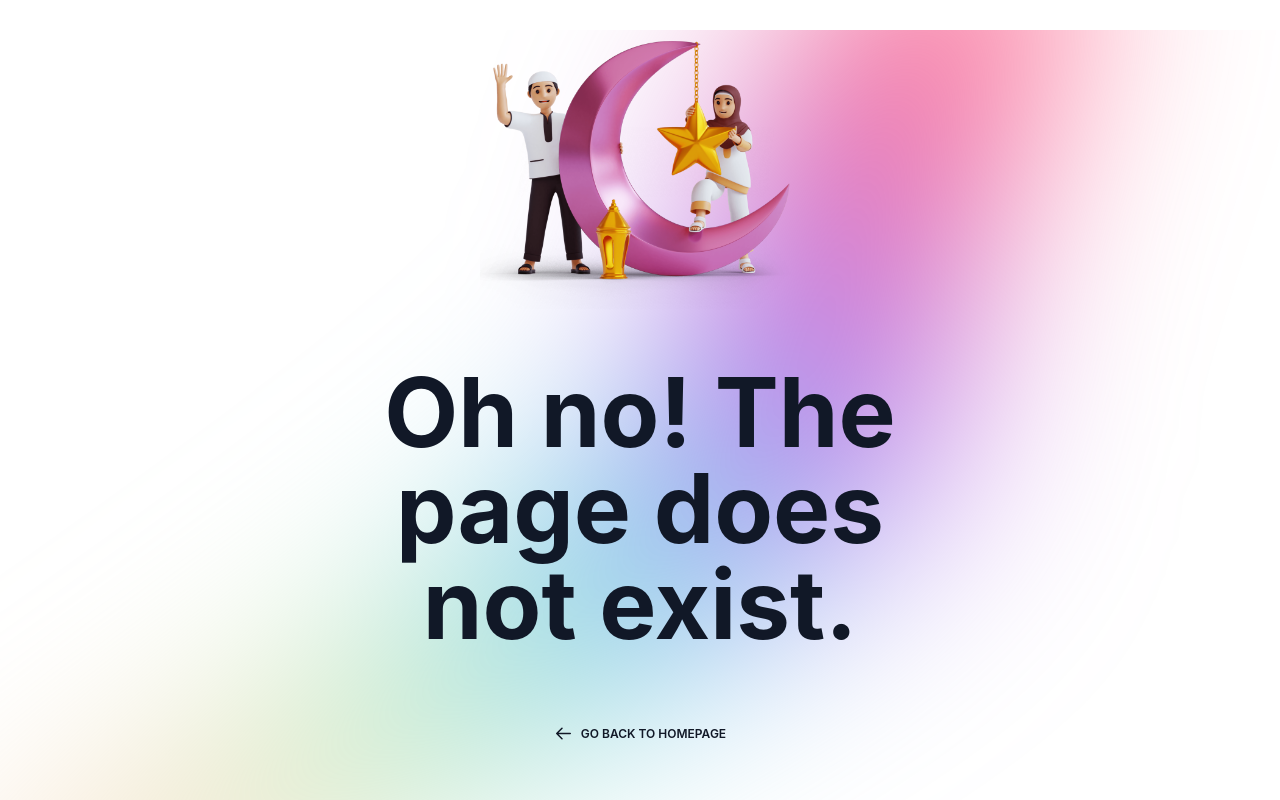
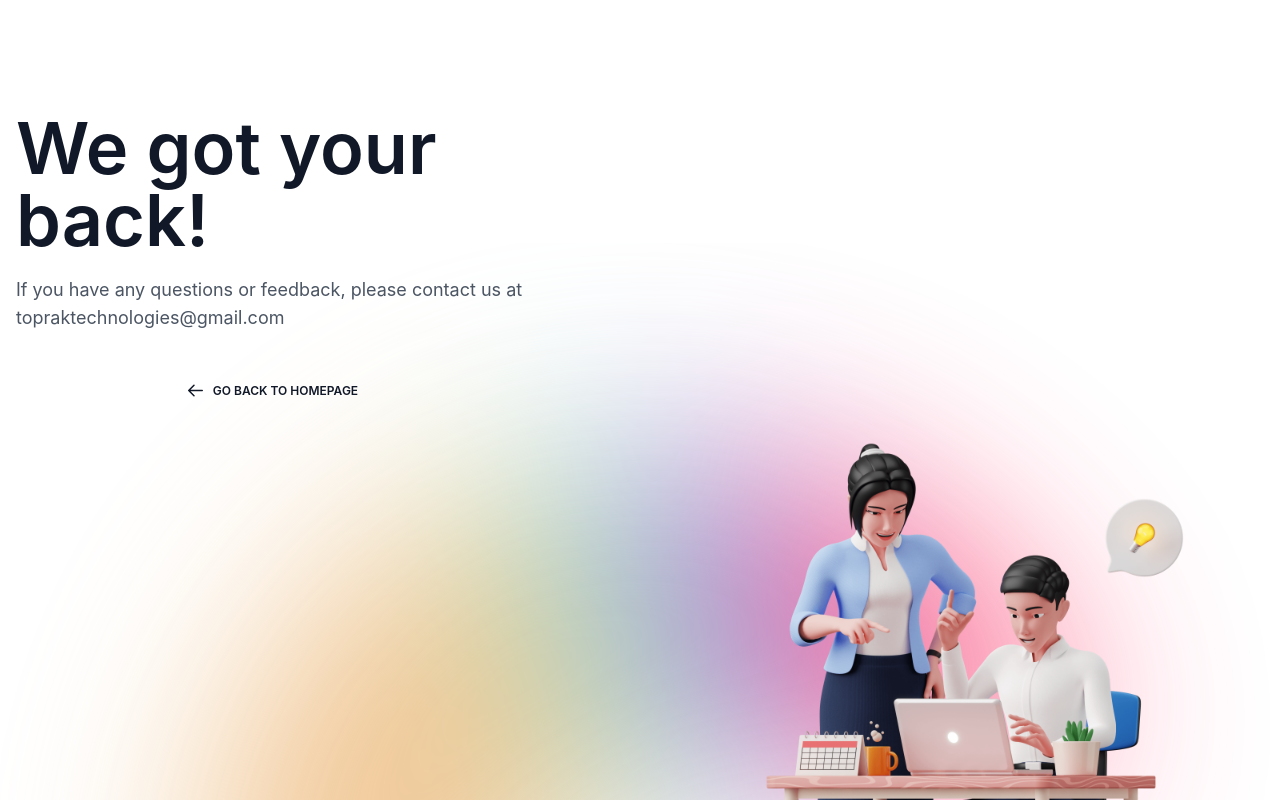
Before and after one commit to mustafakemaltoprak/Nour, a React (Create React App) app: page /contact in a window 1280 px wide. Built offline with nearby package versions, Linux system fonts and the light colour scheme; the HTML template or start-up script is replaced by a standard one.

Commit message:
contact us page

```diff
--- a/src/App.js
+++ b/src/App.js
@@ -4,6 +4,7 @@ import Prayertimepage from './pages/prayertimepage';
 import Aboutuspage from './pages/aboutuspage';
 import Errorpage from './pages/errorpage';
 import HadithOfTheDay from './pages/hadithoftheday';
+import Contactpage from './pages/contactpage';
 
 export default function App() {
   return (
@@ -13,6 +14,7 @@ export default function App() {
         <Route path="/prayertime" element={<Prayertimepage />} />
         <Route path="/team" element={<Aboutuspage />} />
         <Route path="/hadith" element={<HadithOfTheDay />} />
+        <Route path="/contact" element={<Contactpage />} />
         <Route path="*" exact={true} element={<Errorpage />} />
       </Routes>
     </Router>
--- a/src/components/header.js
+++ b/src/components/header.js
@@ -20,9 +20,6 @@ export default function header() {
                   <li class="font-heading mr-9 text-gray-900 hover:text-gray-700 text-lg">
                     <a href="/hadith">Hadith of The Day</a>
                   </li>
-                  <li class="font-heading mr-9 text-gray-900 hover:text-gray-700 text-lg">
-                    <a href="/team">Our Team</a>
-                  </li>
                 </ul>
               </div>
             </div>
@@ -31,8 +28,16 @@ export default function header() {
             <div class="flex flex-wrap items-center">
               <div class="w-auto hidden lg:block">
                 <div class="flex flex-wrap">
-                  <div class="w-auto"></div>
-                  <div class="w-auto"></div>
+                  <div class="w-auto">
+                    <button class="font-heading block py-2 px-5 mr-5 text-lg text-gray-900 rounded-10">
+                      <a href="/contact">Contact Us</a>
+                    </button>
+                  </div>
+                  <div class="w-auto">
+                    <button class="font-heading block py-2 px-5 mr-5 text-lg text-gray-900 rounded-10">
+                      <a href="/team">Our Team</a>
+                    </button>
+                  </div>
                 </div>
               </div>
             </div>
--- a/src/components/navbar.js
+++ b/src/components/navbar.js
@@ -18,9 +18,6 @@ export default function navbar() {
                 </li>
                 <li class="font-heading mr-9 text-gray-900 hover:text-gray-700 text-lg">
                   <a href="/hadith">Hadith of The Day</a>
-                </li>
-                <li class="font-heading mr-9 text-gray-900 hover:text-gray-700 text-lg">
-                  <a href="/team">Our Team</a>
                 </li>
               </ul>
             </div>
--- a/src/index.css
+++ b/src/index.css
@@ -90,6 +90,18 @@ code {
   margin-bottom: 44px;
 }
 
+.contact-section {
+  height: 100vh;
+}
+
+.contact-image {
+  flex-direction: row-reverse;
+}
+
+.back-home-button {
+  margin-top: 25px;
+}
+
 img {
   pointer-events: none;
 }
--- /dev/null
+++ b/src/pages/contactpage.js
@@ -0,0 +1,64 @@
+import React from 'react';
+import { useNavigate } from 'react-router-dom';
+
+export default function Contactpage() {
+  const navigate = useNavigate();
+
+  return (
+    <section class="relative pt-28 bg-gradient-gray2 overflow-hidden contact-section">
+      <img class="absolute left-0 top-0 h-full" src="/radial3.svg" alt="" />
+      <div class="relative z-10 container mx-auto px-4">
+        <div class="md:max-w-lg">
+          <h2 class="mb-5 font-heading font-semibold text-6xl sm:text-7xl text-gray-900">
+            We got your back!
+          </h2>
+          <p class="text-gray-600 text-lg">
+            If you have any questions or feedback, please contact us at
+            topraktechnologies@gmail.com
+          </p>
+          <div class="group relative md:max-w-max mx-auto">
+            <div class="absolute top-0 left-0 w-full h-full bg-gradient-green opacity-0 group-hover:opacity-50 rounded-lg transition ease-out duration-300"></div>
+            <button class="p-1 w-full font-heading font-semibold text-xs text-gray-900 group-hover:text-white uppercase overflow-hidden rounded-md">
+              <div class="relative p-5 bg-gradient-green overflow-hidden rounded-md back-home-button">
+                <div class="absolute top-0 left-0 transform -translate-y-full group-hover:-translate-y-0 h-full w-full bg-gray-900 transition ease-in-out duration-500"></div>
+                <div class="relative z-10 flex flex-wrap items-center justify-center -m-1">
+                  <div class="w-auto p-1">
+                    <svg
+                      width="19"
+                      height="19"
+                      viewBox="0 0 19 19"
+                      fill="none"
+                      xmlns="http://www.w3.org/2000/svg"
+                    >
+                      <path
+                        d="M8 14.75L2.75 9.5M2.75 9.5L8 4.25M2.75 9.5L16.25 9.5"
+                        stroke="currentColor"
+                        stroke-width="1.5"
+                        stroke-linecap="round"
+                        stroke-linejoin="round"
+                      ></path>
+                    </svg>
+                  </div>
+                  <div class="w-auto p-1">
+                    <p
+                      onClick={() => {
+                        navigate('/');
+                      }}
+                    >
+                      Go back to Homepage
+                    </p>
+                  </div>
+                </div>
+              </div>
+            </button>
+          </div>
+        </div>
+        <div class="flex -m-6 pb-24 md:pb-0 contact-image">
+          <div class="flex w-full md:w-1/2 p-6 md:pb-0">
+            <img class="self-end" src="contact-compressed.png" alt="" />
+          </div>
+        </div>
+      </div>
+    </section>
+  );
+}
```
Also changed, not shown: public/contact-compressed.png (added), public/radial.svg (added).
